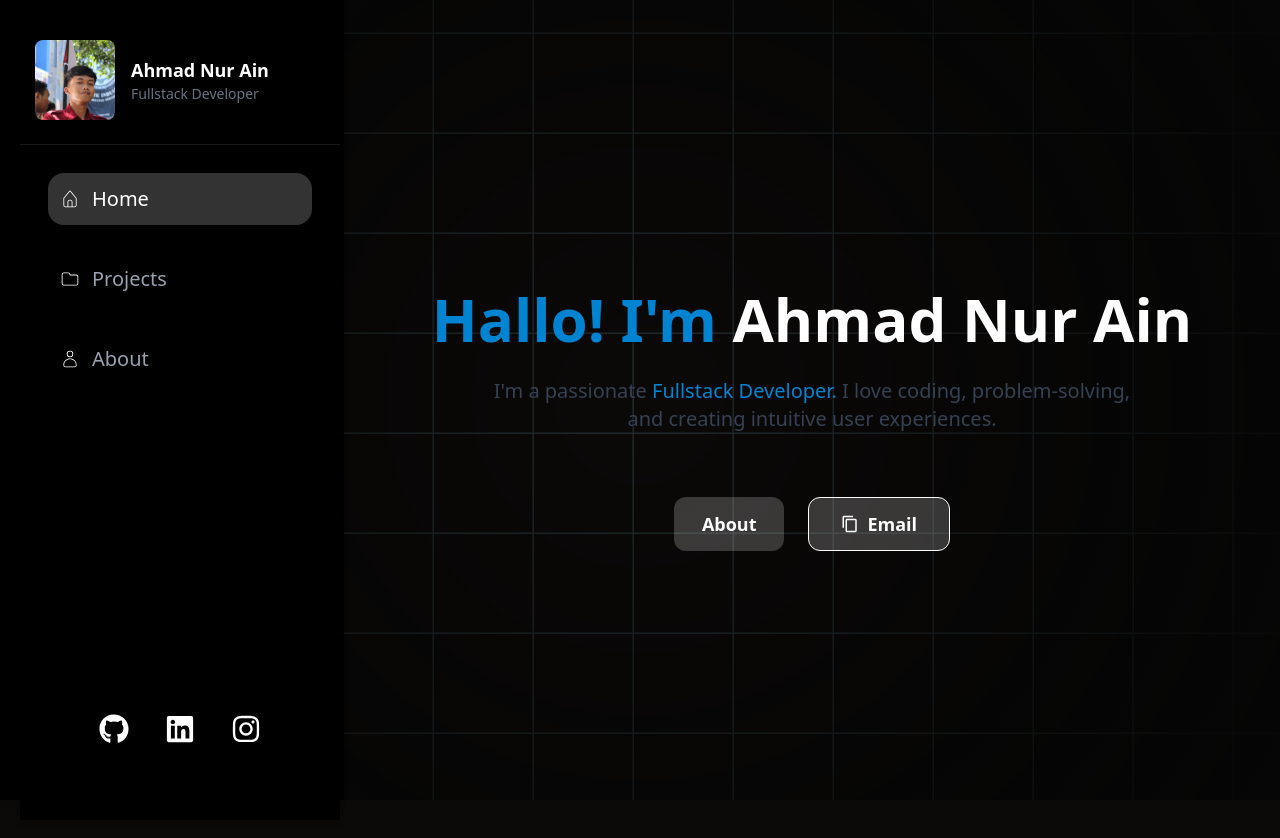
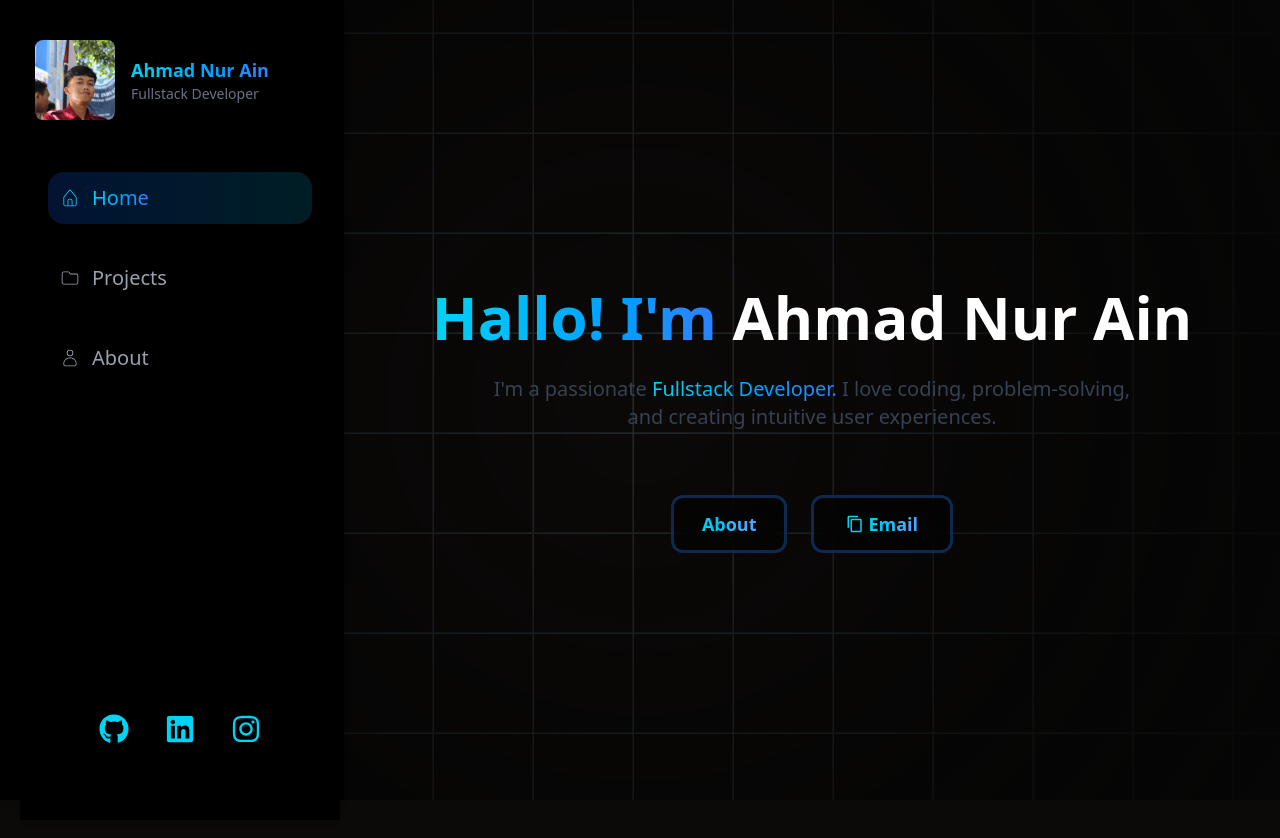
Before and after one commit to ahmadnurain/My-Portofolio, a React (Vite) app: page / in a window 1280 px wide. Built offline with nearby package versions, Linux system fonts and the light colour scheme.

Commit message:
update style and fix bug

```diff
--- a/src/App.jsx
+++ b/src/App.jsx
@@ -21,10 +21,10 @@ function MainApp() {
   return (
     <div className="bg-stone-950 min-h-screen flex">
       {/* Tombol Menu di Mobile */}
-      <nav className="fixed top-0 left-0 w-full bg-black/50 backdrop-blur-lg shadow-md z-50 md:hidden">
+      <nav className="fixed top-0 left-0 w-full bg-black/50 backdrop-blur-lg  shadow-md shadow-blue-500/10 z-50 md:hidden">
         <div className="flex items-center justify-between px-5 py-3">
-          <h1 className="text-white text-xl font-semibold">My Portfolio</h1>
-          <button className="text-white text-3xl p-2 rounded-lg bg-white/10 border border-white/20 hover:bg-white/20 transition duration-300" onClick={() => setIsOpen(!isOpen)}>
+          <h1 className="bg-clip-text text-transparent bg-gradient-to-r from-cyan-400 to-blue-500 text-xl font-semibold">My Portfolio</h1>
+          <button className="text-cyan-500 text-3xl p-2 rounded-lg bg-black/50 border border-white/20 hover:inset-0 hover:bg-gradient-to-r from-blue-600/20 to-cyan-600/20 transition duration-300" onClick={() => setIsOpen(!isOpen)}>
             {isOpen ? <MdClose /> : <MdMenu />}
           </button>
         </div>
--- a/src/components/AboutUS.jsx
+++ b/src/components/AboutUS.jsx
@@ -43,16 +43,16 @@ const About = () => {
       <section className="relative flex flex-col md:flex-row items-center justify-between py-20 max-w-6xl px-6 md:px-14 mx-auto w-full md:pl-24 z-10">
         <div className="w-full md:w-1/2 text-center md:text-left order-2 lg:order-1 md:order-1">
           <h1 className="text-white text-3xl md:text-5xl font-bold mb-2">Ahmad Nur Ain</h1>
-          <h2 className="text-sky-500 text-xl md:text-3xl font-semibold mb-6">Fullstack Developer</h2>
+          <h2 className="bg-clip-text text-transparent bg-gradient-to-r from-cyan-400 to-blue-500 text-xl md:text-3xl font-semibold mb-6">Fullstack Developer</h2>
           <p className="text-gray-300 text-base md:text-xl mb-6 px-4 lg:px-0 md:px-0">
             I am a passionate developer who loves building scalable web applications, solving challenging problems, and learning new technologies. I specialize in frontend and backend development to create seamless digital experiences.
           </p>
           <button
             onClick={() => window.open("https://docs.google.com/document/d/1fALeu2bNIOs_FfKvHwSUY8lVAT1uByw8wubohEn1Qg4/edit?usp=sharing", "_blank")}
-            className="px-5 py-3 mt-6 md:mt-8 bg-black rounded-xl border-2 border-white text-white font-semibold text-base md:text-lg flex items-center gap-2 hover:bg-stone-900 hover:text-white transition duration-300 cursor-pointer mx-auto md:mx-0"
+            className="px-5 py-3 mt-6 md:mt-8 backdrop-blur-sm bg-black/50 rounded-xl border-3 border-blue-500/30 text-white font-semibold text-base md:text-lg flex items-center gap-2 transition duration-300 cursor-pointer mx-auto md:mx-0 hover:bg-gradient-to-r hover:from-blue-600/20 hover:to-cyan-600/20 hover:scale-110"
           >
-            <GoDownload className="text-lg md:text-xl" />
-            Download Resume
+            <GoDownload className="text-lg md:text-xl text-cyan-500" />
+            <span className="text-transparent bg-clip-text bg-gradient-to-r from-cyan-400 to-blue-400">Download Resume</span>
           </button>
         </div>
         <div className="w-full md:w-1/2 flex justify-center md:justify-end mt-8 md:mt-0 mb-7 order-1 lg:order-2 md:order-2">
@@ -61,10 +61,10 @@ const About = () => {
       </section>
 
       <section className="relative max-w-6xl mx-auto mt-10 px-6 md:px-24 pb-10 z-10">
-        <h2 className="text-white text-2xl font-bold text-start mb-6 md:mb-8">Tech Stack & Skills</h2>
+        <h2 className="bg-clip-text text-transparent bg-gradient-to-r from-cyan-400 to-blue-500 text-2xl font-bold text-start mb-6 md:mb-8">Tech Stack & Skills</h2>
         <div className="flex flex-wrap justify-start gap-3">
           {skills.map((skill, index) => (
-            <div key={index} className="flex items-center gap-3 bg-black border border-white/25 px-3 py-2 rounded-lg transition-transform hover:scale-105">
+            <div key={index} className="flex items-center gap-3 bg-black border-1  border-blue-500/30 px-3 py-2 rounded-lg transition-transform hover:scale-105">
               {skill.icon}
               <span className="text-white text-sm md:text-base lg:text-base font-light">{skill.name}</span>
             </div>
@@ -73,12 +73,12 @@ const About = () => {
       </section>
 
       <section className="relative max-w-6xl mx-auto mt-10 px-6 md:px-24 pb-3 z-10">
-        <h2 className="text-white text-2xl font-bold text-start mb-6 md:mb-8">Educations</h2>
+        <h2 className="bg-clip-text text-transparent bg-gradient-to-r from-cyan-400 to-blue-500 text-2xl font-bold text-start mb-6 md:mb-8">Educations</h2>
 
         {/* Container dengan Garis Vertikal */}
         <div className="relative pl-6">
           {/* Garis Vertikal */}
-          <div className="absolute left-7 top-0 w-0.5 bg-gray-600 h-full"></div>
+          <div className="absolute left-7 top-0 w-0.5 bg-cyan-500  h-full"></div>
 
           {/* Pengalaman 1 - Freelance */}
           <div className="relative flex items-start gap-6 mb-10 -ml-6">
@@ -98,12 +98,12 @@ const About = () => {
       </section>
 
       <section className="relative max-w-6xl mx-auto mt-10 px-6 md:px-24 pb-10 z-10">
-        <h2 className="text-white text-2xl font-bold text-start mb-6 md:mb-8">Experiences</h2>
+        <h2 className="bg-clip-text text-transparent bg-gradient-to-r from-cyan-400 to-blue-500 text-2xl font-bold text-start mb-6 md:mb-8">Experiences</h2>
 
         {/* Container dengan Garis Vertikal */}
         <div className="relative pl-6">
           {/* Garis Vertikal */}
-          <div className="absolute left-7 top-0 w-0.5 bg-gray-600 h-full"></div>
+          <div className="absolute left-7 top-0 w-0.5 bg-cyan-500 h-full"></div>
 
           {/* Pengalaman 1 - Freelance */}
           <div className="relative flex items-start gap-6 mb-10 -ml-6">
@@ -127,10 +127,10 @@ const About = () => {
       </section>
 
       <section className="relative max-w-6xl mx-auto mt-10 px-6 md:px-24 pb-10 z-10">
-        <h2 className="text-white text-2xl font-bold text-start mb-6 md:mb-8">Certificates</h2>
-        <div className="grid grid-cols-1 sm:grid-cols-2 md:grid-cols-3 lg:grid-cols-3 gap-4">
+        <h2 className="bg-clip-text text-transparent bg-gradient-to-r from-cyan-400 to-blue-500 text-2xl font-bold text-start mb-6 md:mb-8">Certificates</h2>
+        <div className="grid grid-cols-1 sm:grid-cols-2 md:grid-cols-3 lg:grid-cols-3 gap-4 border">
           {certificates.map((cert, index) => (
-            <div key={index} className="relative group overflow-hidden rounded-lg border border-gray-600 shadow-lg">
+            <div key={index} className="relative group overflow-hidden rounded-lg border-4  border-gray-600 shadow-lg">
               <img
                 src={cert.src}
                 alt={`Certificate ${index + 1}`}
--- a/src/components/Herosection.jsx
+++ b/src/components/Herosection.jsx
@@ -22,20 +22,28 @@ const Herosection = () => {
       <section className="flex flex-1 flex-col items-center justify-center h-screen text-center px-6 ">
         {/* Judul */}
         <h1 className="text-4xl md:text-6xl font-bold text-white z-10">
-          <span className="text-sky-600">Hallo! I&apos;m</span> Ahmad Nur Ain
+          <span className="bg-clip-text text-transparent bg-gradient-to-r from-cyan-400 to-blue-500">Hallo! I&apos;m</span> Ahmad Nur Ain
         </h1>
 
         {/* Paragraf */}
         <p className="mt-7 text-lg md:text-xl text-gray-700 dark:text-gray-300 max-w-2xl z-10 ">
-          I&apos;m a passionate <span className="text-sky-600 ">Fullstack Developer.</span> I love coding, problem-solving, and creating intuitive user experiences.
+          I&apos;m a passionate <span className="bg-clip-text text-transparent bg-gradient-to-r from-cyan-400 to-blue-500 ">Fullstack Developer.</span> I love coding, problem-solving, and creating intuitive user experiences.
         </p>
         <div className="flex gap-6 mt-16 z-10">
-          <button onClick={() => navigate("/about")} className="px-7 py-2 bg-white/20 rounded-xl text-white font-semibold text-lg hover:bg-white/25 transition duration-300 cursor-pointer ">
-            About
+          <button
+            onClick={() => navigate("/about")}
+            className="px-7 py-2 backdrop-blur-md bg-black/50 border-3 border-blue-500/30 overflow-hidden relative rounded-xl text-white font-semibold text-lg hover:scale-105 hover:inset-0 hover:bg-gradient-to-r from-blue-600/20 to-cyan-600/20 transition duration-300 cursor-pointer "
+          >
+            <span className="text-transparent bg-clip-text bg-gradient-to-r from-cyan-400 to-blue-400">About</span>
           </button>
-          <button className="px-8 py-3 border border-white bg-white/20 rounded-xl font-semibold text-white flex items-center gap-2 text-lg hover:bg-white/25 transition duration-300 cursor-pointer" onClick={handleCopy}>
-            {copied ? <MdCheck /> : <MdContentCopy />}
-            {copied ? "Copied!" : "Email"}
+          <button
+            className="px-8 py-3  backdrop-blur-md bg-black/50 border-3 border-blue-500/30 overflow-hidden relative rounded-xl font-semibold text-white flex items-center gap-2 text-lg hover:scale-105  hover:inset-0 hover:bg-gradient-to-r from-blue-600/20 to-cyan-600/20 duration-300 cursor-pointer"
+            onClick={handleCopy}
+          >
+            <div className="inline-flex items-center gap-1">
+              {copied ? <MdCheck className="text-cyan-400" /> : <MdContentCopy className="text-cyan-400" />}
+              <span className="text-transparent bg-clip-text bg-gradient-to-r from-cyan-400 to-blue-400">{copied ? "Copied!" : "Email"}</span>
+            </div>
           </button>
         </div>
       </section>
--- a/src/components/Projects.jsx
+++ b/src/components/Projects.jsx
@@ -60,25 +60,30 @@ const Projects = () => {
       <div className="fixed inset-0 h-screen">
         <Squares speed={0.0} squareSize={100} direction="diagonal" borderColor="#252e33" hoverFillColor="#222" />
       </div>
-      <section className="relative max-w-6xl mx-auto mt-10 px-6 md:px-24 pb-10 z-10">
-        <h2 className="text-white text-3xl font-bold text-center mb-8">My Projects</h2>
+      <section className="relative max-w-6xl mx-auto md:mt-10 mt-24 px-6 md:px-24 pb-10 z-10">
+        <h2 className="bg-clip-text text-transparent bg-gradient-to-r from-cyan-400 to-blue-500 text-3xl font-bold text-center mb-8">My Projects</h2>
 
         <div className="grid grid-cols-1 sm:grid-cols-2 md:grid-cols-2 gap-6">
           {projects.map((project) => (
-            <div key={project.id} className="bg-black border border-white/30 rounded-lg shadow-lg overflow-hidden transform">
+            <div key={project.id} className="bg-black border-3 border-blue-500/30 rounded-lg shadow-lg overflow-hidden transform">
               <img src={project.image} alt={project.title} className="w-full h-52 object-cover" />
               <div className="p-5">
-                <h3 className="text-white text-xl font-semibold">{project.title}</h3>
+                <h3 className="bg-clip-text text-transparent bg-gradient-to-r from-cyan-400 to-blue-500 text-xl font-bold">{project.title}</h3>
                 <p className="text-gray-300 text-sm mt-2">{project.description}</p>
                 <div className="flex flex-wrap gap-2 mt-3">
                   {project.technologies.map((tech, index) => (
-                    <span key={index} className="flex items-center gap-1 text-xs bg-gray-900 border border-white/30 text-white px-2 py-1 rounded-xl">
+                    <span key={index} className="flex items-center gap-1 text-xs bg-gray-900 border border-blue-500/30 text-white px-2 py-1 rounded-xl">
                       {techIcons[tech] || null}
                       {tech}
                     </span>
                   ))}
                 </div>
-                <a href={project.sourceCode} target="_blank" rel="noopener noreferrer" className="block mt-4 text-center border border-white/40 text-white text-sm font-bold py-2 rounded-xl transition duration-300 hover:scale-105">
+                <a
+                  href={project.sourceCode}
+                  target="_blank"
+                  rel="noopener noreferrer"
+                  className="block mt-4 text-center border-2 border-blue-500/30 text-white text-sm font-bold py-2 rounded-xl hover:bg-gradient-to-r from-cyan-500/10 to-blue-500/10 hover:text-cyan-500 transition duration-300 hover:scale-105 "
+                >
                   View Source Code
                 </a>
               </div>
--- a/src/components/Sidebar.jsx
+++ b/src/components/Sidebar.jsx
@@ -9,12 +9,13 @@ const Sidebar = ({ onClose }) => {
   const location = useLocation(); // Dapatkan URL saat ini
 
   // Fungsi untuk menentukan apakah menu aktif
-  const isActive = (path) => (location.pathname === path ? "bg-white/20 text-white" : "bg-transparent text-gray-400");
+  const isActiveBg = (path) => (location.pathname === path ? "bg-gradient-to-r from-blue-600/20 to-cyan-600/20" : "bg-transparent");
+  const isActiveText = (path) => (location.pathname === path ? "bg-clip-text text-transparent bg-gradient-to-r from-cyan-400 to-blue-500" : "text-gray-400");
 
   return (
     <div className="w-80 h-screen bg-black backdrop-blur-lg text-white flex flex-col items-center p-5 shadow-md z-10 relative">
       {/* Tombol Close untuk Mobile */}
-      <button className="absolute top-4 right-4 text-3xl md:hidden" onClick={onClose}>
+      <button className="absolute top-4 right-4 text-3xl md:hidden text-cyan-500" onClick={onClose}>
         <MdClose />
       </button>
 
@@ -22,48 +23,46 @@ const Sidebar = ({ onClose }) => {
       <div className="flex items-center gap-4 mb-6 -ml-14">
         <img src="/IMG_5sw456.JPG" alt="Profile" className="w-20 h-20 rounded-lg object-cover" />
         <div>
-          <h2 className="text-lg font-semibold">Ahmad Nur Ain</h2>
-          <p className="text-sm text-gray-500">Fullstack Developer</p>
+          <h2 className="text-lg font-semibold bg-clip-text text-transparent bg-gradient-to-r from-cyan-400 to-blue-500">Ahmad Nur Ain</h2>
+          <p className="text-sm text-gray-500 ">Fullstack Developer</p>
         </div>
       </div>
-      <hr className="text-white/10 w-80" />
+      <hr className="w-80 h-[0.4px] border-0 bg-gradient-to-r from-cyan-400 to-blue-500" />
 
       {/* Menu Section */}
       <nav className="w-full mt-7">
         <ul className="space-y-7 text-xl px-2">
           <li>
-            <Link to="/" className={`p-3 font-sans rounded-2xl flex items-center gap-3 hover:bg-white/20 transition duration-300 cursor-pointer ${isActive("/")}`}>
-              <CiHome className="text-white" /> Home
+            <Link to="/" className={`group p-3 font-medium rounded-2xl flex items-center gap-3 transition duration-300 cursor-pointer ${isActiveBg("/")} ${location.pathname === "/" ? "" : "hover:bg-white/20"}`}>
+              <CiHome className={`${location.pathname === "/" ? "text-cyan-400" : "text-gray-400"} group-hover:text-white transition duration-300`} />
+              <span className={`${isActiveText("/")} ${location.pathname === "/" ? "" : "group-hover:text-white"} transition duration-300`}>Home</span>
             </Link>
           </li>
           <li>
-            <Link to="/projects" className={`p-3 font-sans rounded-2xl flex items-center gap-3 hover:bg-white/20 transition duration-300 cursor-pointer ${isActive("/projects")}`}>
-              <CiFolderOn className="text-white" /> Projects
+            <Link to="/projects" className={`group p-3 font-medium rounded-2xl flex items-center gap-3 transition duration-300 cursor-pointer ${isActiveBg("/projects")} ${location.pathname === "/projects" ? "" : "hover:bg-white/20"}`}>
+              <CiFolderOn className={`${location.pathname === "/projects" ? "text-cyan-400" : "text-gray-400"} group-hover:text-white transition duration-300`} />
+              <span className={`${isActiveText("/projects")} ${location.pathname === "/projects" ? "" : "group-hover:text-white"} transition duration-300`}>Projects</span>
             </Link>
           </li>
           <li>
-            <Link to="/about" className={`p-3 font-sans rounded-2xl flex items-center gap-3 hover:bg-white/20 transition duration-300 cursor-pointer ${isActive("/about")}`}>
-              <CiUser className="text-white" /> About
+            <Link to="/about" className={`group p-3 font-medium rounded-2xl flex items-center gap-3 transition duration-300 cursor-pointer ${isActiveBg("/about")} ${location.pathname === "/about" ? "" : "hover:bg-white/20"}`}>
+              <CiUser className={`${location.pathname === "/about" ? "text-cyan-400" : "text-gray-400"} group-hover:text-white transition duration-300`} />
+              <span className={`${isActiveText("/about")} ${location.pathname === "/about" ? "" : "group-hover:text-white"} transition duration-300`}>About</span>
             </Link>
           </li>
-          {/* <li>
-            <Link to="/contact" className={`p-3 font-sans rounded-2xl flex items-center gap-3 hover:bg-white/20 transition duration-300 cursor-pointer ${isActive("/contact")}`}>
-              <RiContactsBook3Line className="text-white" /> Contact
-            </Link>
-          </li> */}
         </ul>
       </nav>
 
       {/* Social Media Icons */}
       <div className="mt-auto flex gap-9 mb-14">
         <a href="https://github.com/ahmadnurain" target="_blank" rel="noopener noreferrer">
-          <FaGithub className="text-white text-3xl hover:scale-105 hover:text-gray-300 transition duration-300" />
+          <FaGithub className="text-cyan-400 text-3xl hover:scale-105 hover:text-gray-300 transition duration-300" />
         </a>
         <a href="https://www.linkedin.com/in/ahmad-nur-ain-4a6152253" target="_blank" rel="noopener noreferrer">
-          <FaLinkedin className="text-white text-3xl hover:scale-105 hover:text-gray-300 transition duration-300" />
+          <FaLinkedin className="text-cyan-400 text-3xl hover:scale-105 hover:text-gray-300 transition duration-300" />
         </a>
         <a href="https://www.instagram.com/amdain54/" target="_blank" rel="noopener noreferrer">
-          <FaInstagram className="text-white text-3xl hover:scale-105 hover:text-gray-300 transition duration-300" />
+          <FaInstagram className="text-cyan-400 text-3xl hover:scale-105 hover:text-gray-300 transition duration-300" />
         </a>
       </div>
     </div>
```
